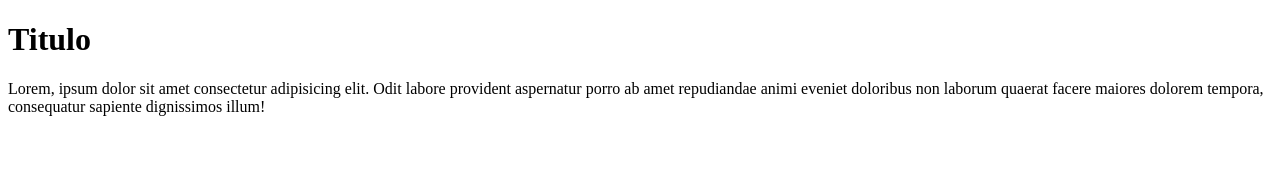
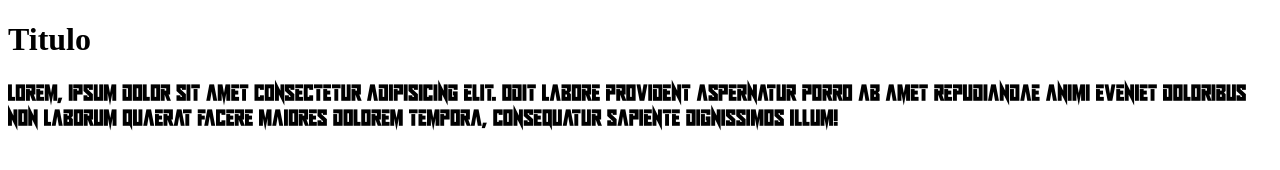
Before and after one commit to ArthurBarcala/ignore-arthur, a plain HTML site: page index.html in a window 1280 px wide. Drawn offline with Linux system fonts and the light colour scheme.

Commit message:
adicionando estilos

```diff
--- /dev/null
+++ b/estilo.css
@@ -0,0 +1,7 @@
+@font-face {
+    font-family: infinite_darkness;
+    src: url(InfiniteDarkness.ttf);
+}
+p {
+    font-family: 'infinite_darkness', sans-serif;
+}
--- a/index.html
+++ b/index.html
@@ -5,6 +5,7 @@
     <meta http-equiv="X-UA-Compatible" content="IE=edge">
     <meta name="viewport" content="width=device-width, initial-scale=1.0">
     <title>Document</title>
+    <link rel="stylesheet" href="estilo.css">
 </head>
 <body>
     <h1>Titulo</h1>
```
Also changed, not shown: InfiniteDarkness.ttf (added).
